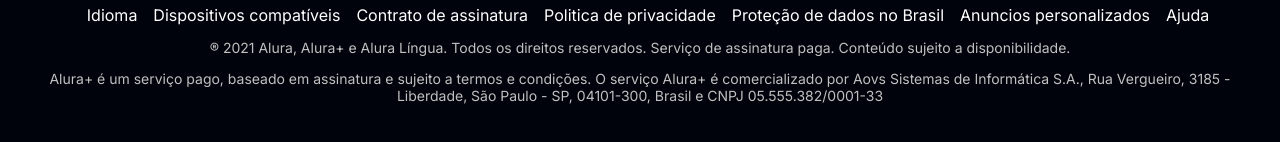
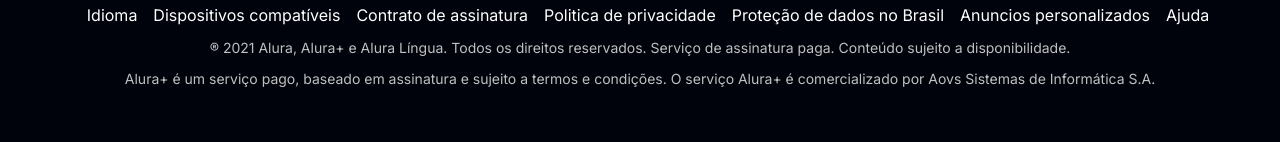
Before and after one commit to Nunwz/Alura-Plus, a plain HTML site: page index.html in a window 1280 px wide. Shown: the part 3509-3651 px from the top of the page. Drawn offline with Linux system fonts and the light colour scheme.

Commit message:
salvar alterações

```diff
--- a/index.html
+++ b/index.html
@@ -99,8 +99,7 @@
         <p class="rodape__texto">® 2021 Alura, Alura+ e Alura Língua. Todos os direitos reservados. Serviço de
             assinatura paga. Conteúdo sujeito a disponibilidade.</p>
         <p class="rodape__texto">Alura+ é um serviço pago, baseado em assinatura e sujeito a termos e condições. O
-            serviço Alura+ é comercializado por Aovs Sistemas de Informática S.A., Rua Vergueiro, 3185 - Liberdade, São
-            Paulo - SP, 04101-300, Brasil e CNPJ 05.555.382/0001-33</p>
+            serviço Alura+ é comercializado por Aovs Sistemas de Informática S.A. </p>
     </footer>
 </body>
 
```
